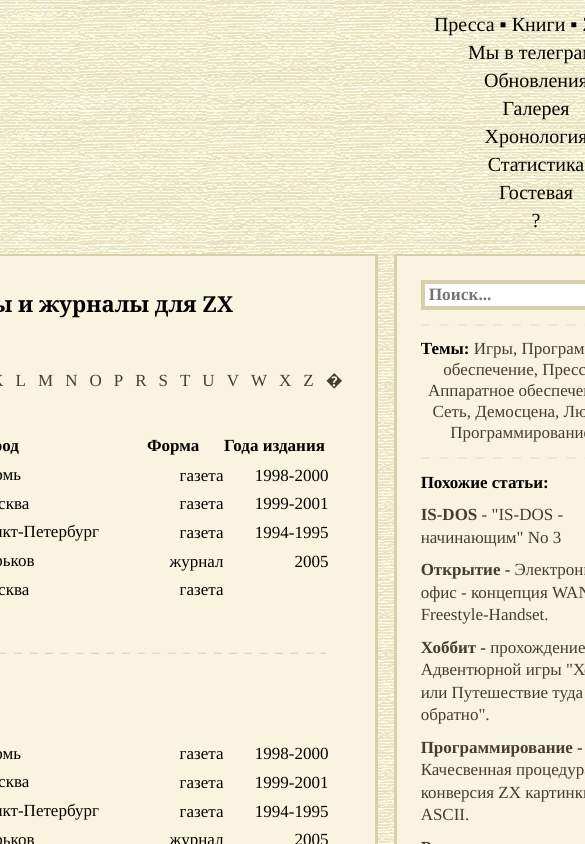
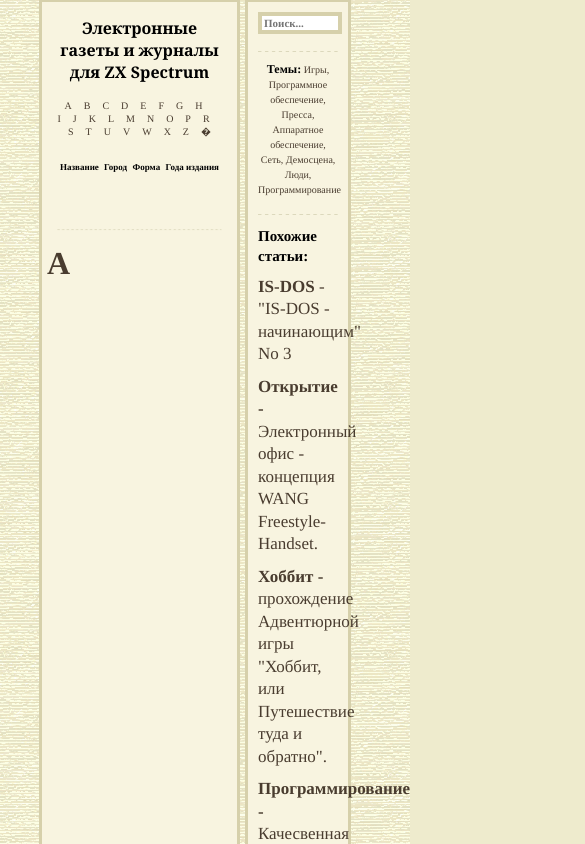
Before and after one commit to Agurchkova/zxpress, a React (Create React App) app: page / in a window 390 px wide. Shown: the top 844 px of the page, 585 px wide, since content can reach past the window. Built offline with nearby package versions, Linux system fonts and the light colour scheme.

Commit message:
adaptive

```diff
--- a/src/components/App/App.css
+++ b/src/components/App/App.css
@@ -1,7 +1,6 @@
 .App {
   display: flex;
   flex-direction: column;
-  align-items: center;
   width: 100%;
   max-width: 100vw;
   min-width: 320px;
--- a/src/components/ColumnSearch/ColumnSearch.css
+++ b/src/components/ColumnSearch/ColumnSearch.css
@@ -9,9 +9,6 @@
   background-color: #F8F4E0;
   margin-left: 16px;
 }
-.content__form{
-
-}
 .content__dash{
   margin: 5px 0;
 }
@@ -21,11 +18,11 @@
   box-sizing: border-box;
 }
 .content__input{
-  font: bold 13pt Times;
+  font: bold 17px Times;
   background-color: white;
   color: #493C2F;
   border: 4px solid #D6D0AB;
-  min-width: 200px;
+  width: 90%;
   padding-left: 4px;
 }
 .content__themes{
@@ -38,7 +35,6 @@
   text-decoration: none;
   color: #493C2F;
   margin-bottom: 3px;
-
 }
 .content__similar-articles{
   font: bold 17px/22.5px Times;
@@ -46,6 +42,7 @@
   padding-left: 0;
   margin: 0;
 }
+
 .content__article{
   font: normal 17px/22.5px Times;
   margin: 10px 0;
@@ -76,5 +73,82 @@
   background-color: white;
   color: #493C2F;
   border: 4px solid #D6D0AB;
-  width: 215px;
+  width: 100%;
 }
+
+@media screen and (max-width: 980px) {
+  .content__column-search {
+      max-width: 202px;
+      margin: 0 0 0 12px;
+  }
+}
+
+@media screen and (max-width: 840px) {
+  .content__column-search {
+      max-width: 173px;
+  }
+}
+
+@media screen and (max-width: 740px) {
+  .content__column-search  {
+      max-width: 110px;
+      margin: 0 0 0 9px;
+      padding: 16px;
+  }
+  .content__form-select {
+    font: bold 12px Times;
+    text-overflow: ellipsis;
+  }
+  .content__input{
+    font: bold 12px Times;
+  }
+  .content__themes{
+    font: bold 14px/19px Times;
+  }
+  .content__theme-link{
+    font: normal 14px/19px Times;
+  }
+}
+
+@media screen and (max-width: 580px) {
+  .content__column-search {
+      max-width: 90px;
+  }
+  .content__themes{
+    font: bold 13px/15px Times;
+  }
+
+  .content__theme-link{
+    font: normal 12px/14px Times;
+  }
+}
+
+@media screen and (max-width: 420px) {
+  .content__column-search {
+      padding: 10px;
+      margin: 0 0 0 5px;
+      max-width: 80px;
+  }
+
+  .content__input{
+    font: bold 11px Times;
+    max-width: 80px;
+    padding-left: 2px;
+  }
+
+  .content__theme-link{
+    font: normal 14px/18px Times;
+  }
+
+  .content__themes{
+    font: bold 12px/15px Times;
+  }
+
+  .content__theme-link{
+    font: normal 10px/13px Times;
+  }
+
+  .content__similar-articles{
+    font: bold 15px/20px Times;
+  }
+}
--- a/src/components/Content/Content.css
+++ b/src/components/Content/Content.css
@@ -3,3 +3,16 @@
     justify-content: center;
     max-width: 950px;
 }
+
+
+@media screen and (max-width: 980px) {
+    .content {
+        max-width: 800px;
+    }
+  }
+
+  @media screen and (max-width: 420px) {
+    .content {
+        max-width: 500px;
+    }
+  }
--- a/src/components/Header/Header.css
+++ b/src/components/Header/Header.css
@@ -1,6 +1,24 @@
 .header {
     display: flex;
     justify-content: flex-end;
-    margin: 10px 0 20px;
+    margin: 10px auto 20px;
     width: 950px;
 }
+
+@media screen and (max-width: 980px) {
+    .header {
+        width: 800px;
+    }
+  }
+
+@media screen and (max-width: 840px) {
+    .header {
+        width: 716px;
+    }
+  }
+
+@media screen and (max-width: 740px) {
+    .header {
+        display: none;
+    }
+  }
--- a/src/components/Navigation/Navigation.css
+++ b/src/components/Navigation/Navigation.css
@@ -25,3 +25,15 @@
   text-decoration: none;
   color: #080402;
 }
+
+@media screen and (max-width: 980px) {
+  .navigation {
+    font: normal 18px/26px Times;
+  }
+}
+
+@media screen and (max-width: 840px) {
+  .navigation {
+    font: normal 16px/24px Times;
+  }
+}
--- a/src/components/Table/Table.css
+++ b/src/components/Table/Table.css
@@ -1,36 +1,27 @@
 .content__table{
-  display: flex;
-  flex-direction: column;
-  align-items: center;
-  margin: 40px 0;
+  margin: 40px 0 0 0;
+  padding: 0 0 0 15px;
+  width: 100%;
+  max-width: 100%;
 }
 .content__table-header{
-  display: flex;
-  gap: 5px;
   font: bold 17px/21px Times;
   margin: 4px 0;
 }
 .content__table-name{
-  max-width: 150px;
-  margin: 0;
-}
-.content__table-name:nth-of-type(1){
-  min-width: 190px;
+  text-align: left;
 }
 .content__table-name:nth-of-type(2){
-  min-width: 167px;
+  text-align: left;
 }
 .content__table-name:nth-of-type(3){
-  min-width: 72px;
-  display: flex;
-  justify-content: flex-start;
+  text-align: right;
 }
 .content__table-name:nth-of-type(4){
-  min-width: 106px;
+  text-align: right;
 }
 .content__dash-long{
   margin: 40px 0 0 0;
-  width: 545px;
 }
 .content__dash-image{
   object-fit: cover;
@@ -48,3 +39,29 @@
   color: #493C2F;
   align-self: flex-start;
 }
+
+@media screen and (max-width: 980px) {
+  .content__table-header {
+    font: bold 15px/19px Times;
+  }
+}
+
+@media screen and (max-width: 580px) {
+  .content__table-header {
+    font: bold 11px/16px Times;
+  }
+  .content__table {
+    padding: 0;
+  }
+}
+
+@media screen and (max-width: 420px) {
+  .content__table-header {
+    font: bold 9px/13px Times;
+  }
+
+  .content__table{
+    margin: 20px 0 0 0;
+    padding: 0;
+  }
+}
--- a/src/components/Table/Table.js
+++ b/src/components/Table/Table.js
@@ -6,20 +6,34 @@ import { Link } from "react-router-dom";
 function Table() {
   return (
     <>
-      <div className="content__table">
+      {/* <div className="content__table">
         <div className="content__table-header">
           <p className="content__table-name">Название</p>
           <p className="content__table-name">Город</p>
           <p className="content__table-name">Форма</p>
           <p className="content__table-name">Года издания</p>
         </div>
-        <TableCatalog />
-        <div className="content__dash-long">
-          <img className="content__dash-image" src={dashLong} alt="dash" />
-        </div>
+    <TableCatalog />
+      <div className="content__dash-long">
+        <img className="content__dash-image" src={dashLong} alt="dash" />
+      </div>
+    </div>  */}
+
+      <table className="content__table">
+        <thead className="content__table-header">
+          <tr>
+            <th className="content__table-name">Название</th>
+            <th className="content__table-name">Город</th>
+            <th className="content__table-name">Форма</th>
+            <th className="content__table-name">Года издания</th>
+          </tr>
+        </thead>
+      </table>
+      {/* <TableCatalog /> */}
+      <div className="content__dash-long">
+        <img className="content__dash-image" src={dashLong} alt="dash" />
       </div>
       <Link className="content__table-letter">A</Link>
-      <TableCatalog />
     </>
   );
 }
--- a/src/components/СolumnMain/ColumnMain.css
+++ b/src/components/СolumnMain/ColumnMain.css
@@ -5,14 +5,14 @@
   border-right: 3px;
   border-style: solid;
   border-color: #D6D0AB;
-  padding: 32px 32px 32px 32px;
+  padding: 32px;
   background-color: #F8F4E0;
   display: flex;
   flex-direction: column;
   align-items: center;
 }
 .content__title{
-  font: bold 22px Georgia;
+  font: bold 21px Georgia;
   color: #000;
   margin-bottom: 32px;
   -webkit-margin-before: 0;
@@ -21,6 +21,8 @@
 .content__letter-search-list{
   list-style: none;
   display: flex;
+  flex-wrap: wrap;
+  justify-content: center;
   padding: 0;
   margin: 0;
   font: normal 17px/21px Times;
@@ -33,3 +35,52 @@
 .content__letter-link:last-child{
   margin-right: 0;
 }
+
+@media screen and (max-width: 980px) {
+  .content__column-main {
+    max-width: 494px;
+    padding: 24px;
+}
+  .content__title{
+    font: bold 18px Georgia;
+    text-align: center;
+  }
+}
+
+@media screen and (max-width: 840px) {
+  .content__column-main {
+      max-width: 423px;
+  }
+}
+
+@media screen and (max-width: 740px) {
+  .content__column-main {
+      max-width: 320px;
+  }
+}
+
+@media screen and (max-width: 580px) {
+  .content__column-main {
+      max-width: 200px;
+      padding: 14px;
+  }
+  .content__letter-search-list{
+    font: normal 15px/19px Times;
+  }
+}
+
+@media screen and (max-width: 420px) {
+  .content__column-main {
+      max-width: 165px;
+      padding: 15px;
+  }
+
+  .content__title{
+    font: bold 16px Georgia;
+    text-align: center;
+  }
+
+  .content__letter-search-list{
+    font: normal 10px/13px Times;
+  }
+}
```
